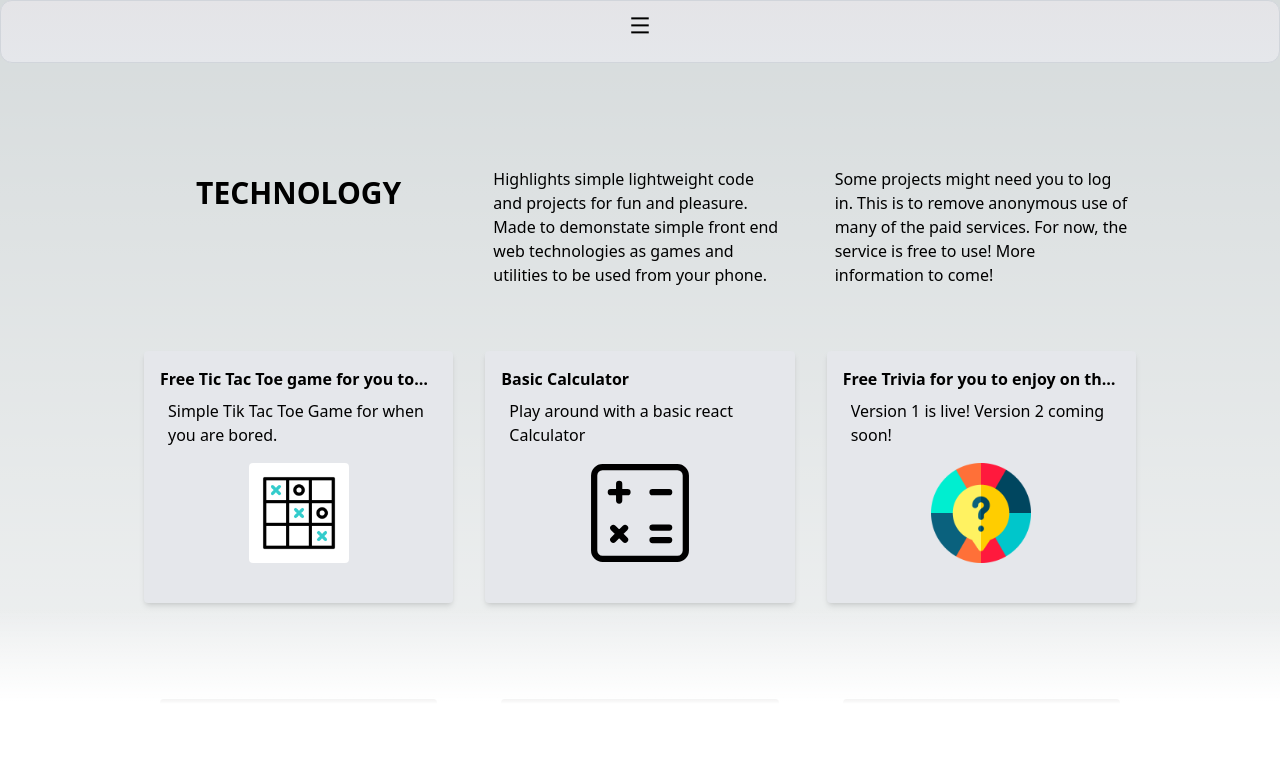
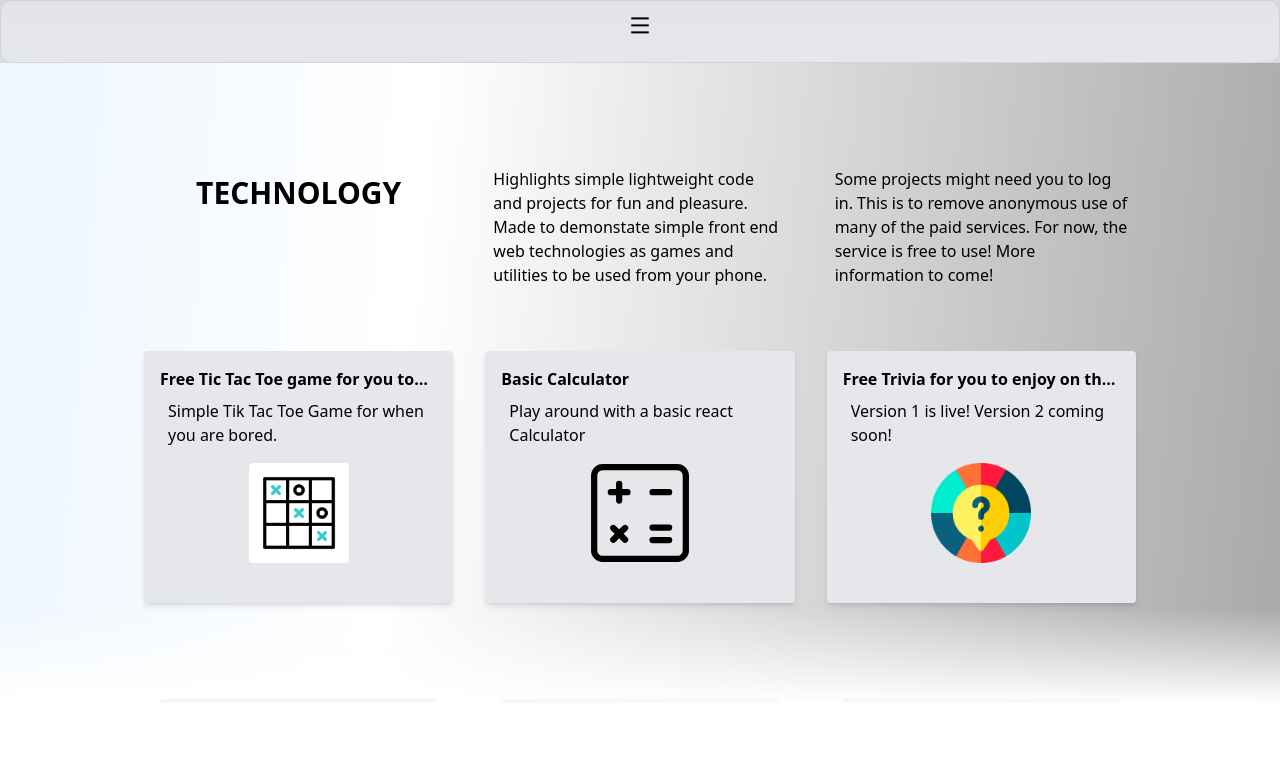
Before and after one commit to arnab-156/arnab-majumdar, a Next.js app: page /tech in a window 1280 px wide. Shown: the top 782 px of the page. Built offline with nearby package versions, Linux system fonts and the light colour scheme.

Commit message:
animations on more pages (#14)

```diff
--- a/src/app/globals.css
+++ b/src/app/globals.css
@@ -19,6 +19,24 @@
   }
 }
 
+@keyframes gradientChange {
+  0% {
+    background-position: 0% 30%;
+  }
+
+  25% {
+    background-position: 50% 60%;
+  }
+
+  50% {
+    background-position: 70% 90%;
+  }
+
+  100% {
+    background-position: 100% 50%;
+  }
+}
+
 body {
   color: rgb(var(--foreground-rgb));
   background: linear-gradient(to bottom,
--- a/src/app/layout.tsx
+++ b/src/app/layout.tsx
@@ -16,7 +16,7 @@ export default function RootLayout({
         <html lang="en">
             <body>
                 <Navigation />
-                <main>{children}</main>
+                <section>{children}</section>
             </body>
         </html>
     )
--- a/src/app/lotus/layout.tsx
+++ b/src/app/lotus/layout.tsx
@@ -7,8 +7,7 @@ export default function LotusLayout({
     children: React.ReactNode
 }) {
     return (
-        <section className={classNames("bg-gradient-to-t from-pink-200 to-white", styles.gradientAnimation)}>
-            <div className={classNames(styles.gradient, styles.gradientAnimation)} />
+        <section className={styles.gradientAnimation}>
             {children}
         </section>
     )
--- a/src/app/lotus/styles.module.css
+++ b/src/app/lotus/styles.module.css
@@ -17,7 +17,7 @@
 }
 
 .gradientAnimation {
-    background-image: linear-gradient(to right, var(--brand-light-pink) 0%, white 50%, var(--brand-blue) 100%);
+    background-image: linear-gradient(275deg, var(--brand-light-pink) 0%, white 50%, var(--brand-blue) 100%);
     background-size: 200% 100%;
     animation: gradientChange 5s ease-in-out infinite;
 }
--- a/src/app/tech/layout.tsx
+++ b/src/app/tech/layout.tsx
@@ -1,10 +1,12 @@
+import styles from "./styles.module.css";
+
 export default function TechLayout({
     children,
 }: {
     children: React.ReactNode
 }) {
     return (
-        <section>
+        <section className={styles.gradientAnimation}>
             {children}
         </section>
     )
--- /dev/null
+++ b/src/app/tech/styles.module.css
@@ -0,0 +1,23 @@
+@keyframes gradientChange {
+    0% {
+        background-position: right 30% bottom 30%;
+    }
+
+    25% {
+        background-position: top 50% top 60%;
+    }
+
+    50% {
+        background-position: left 70% top 90%;
+    }
+
+    100% {
+        background-position: bottom 100% bottom 50%;
+    }
+}
+
+.gradientAnimation {
+    background-image: linear-gradient(275deg, gray 0%, white 50%, var(--brand-blue) 100%);
+    background-size: 200% 100%;
+    animation: gradientChange 5s ease-in-out infinite;
+}
```
